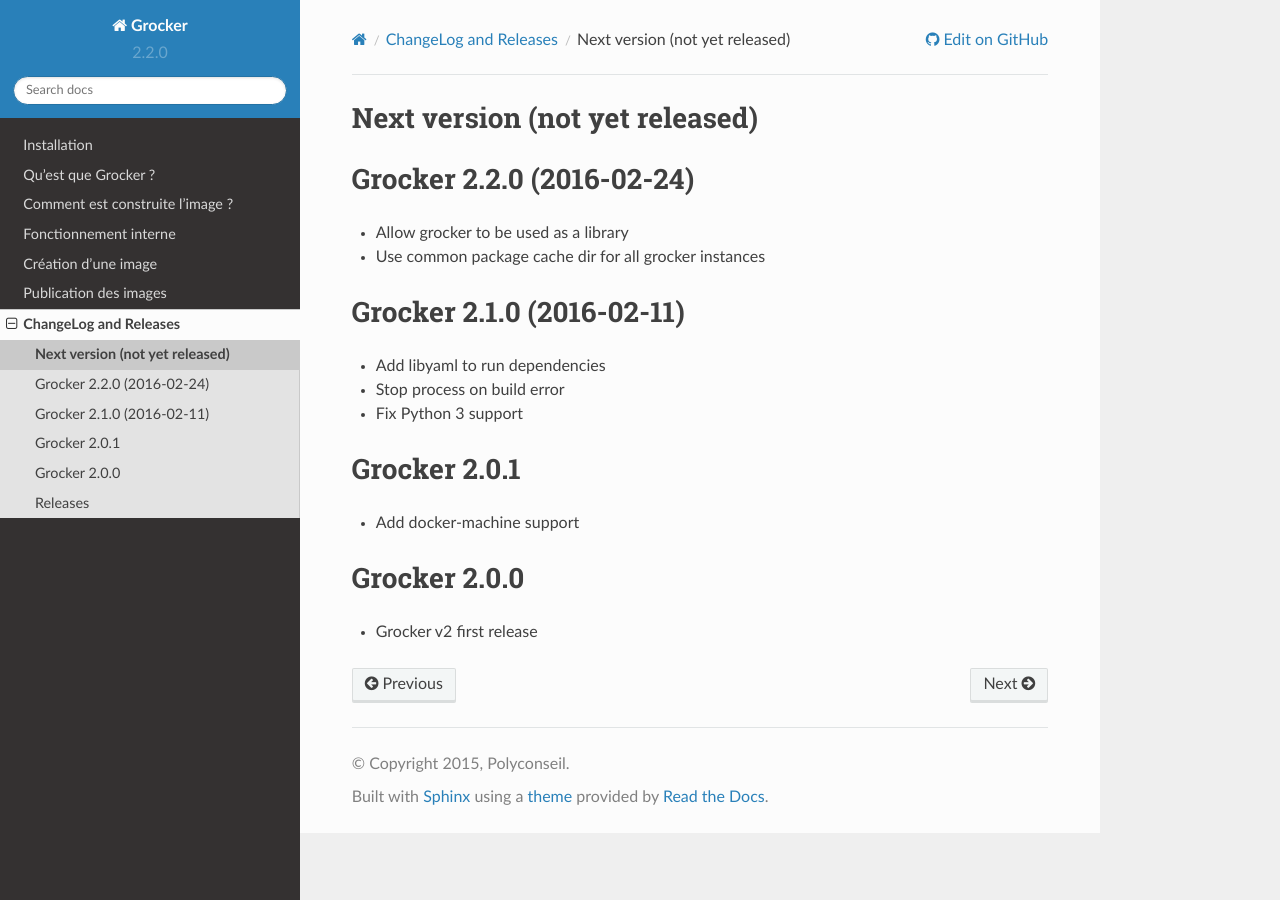
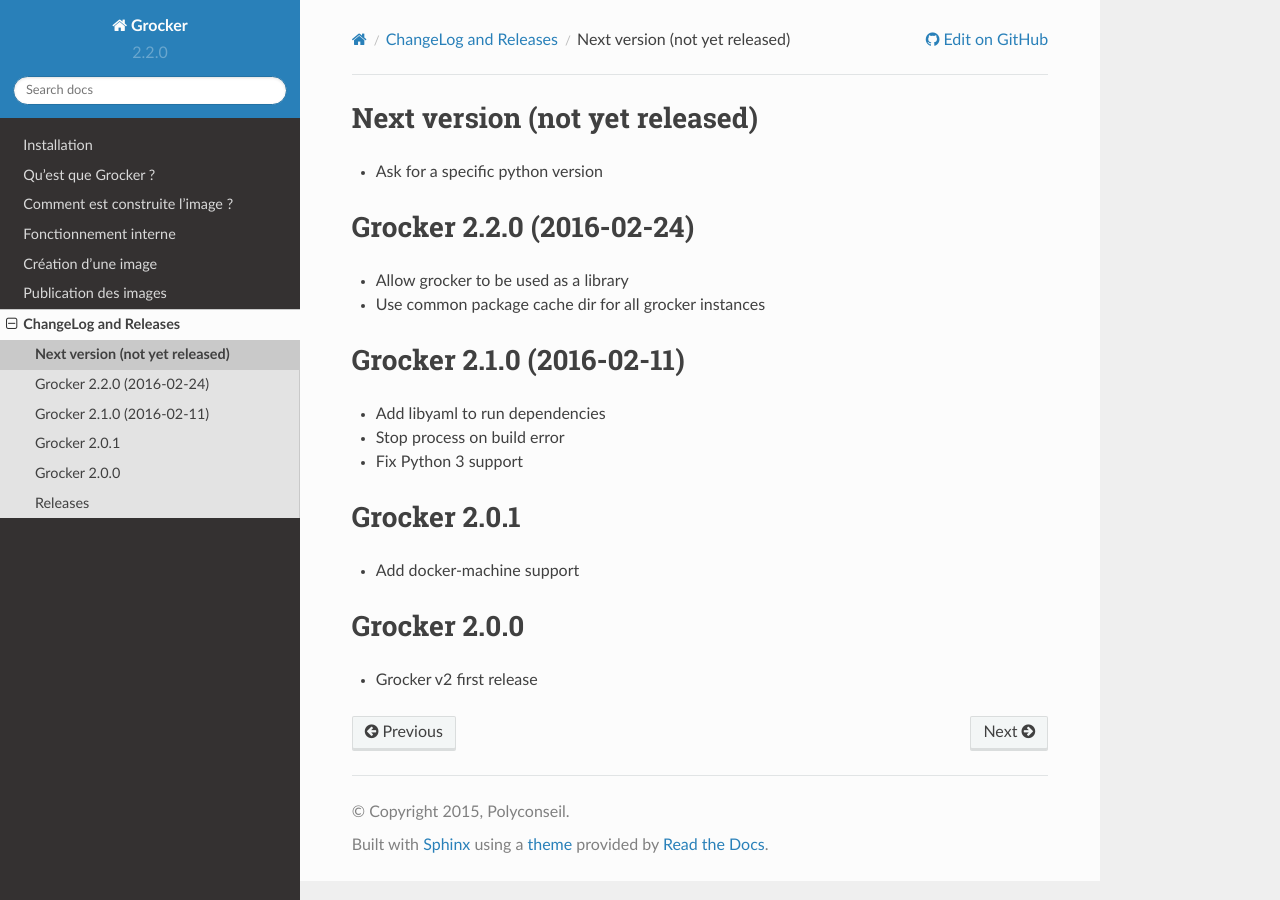
Before and after one commit to Polyconseil/grocker, a Sphinx documentation site: the page built from docs/changelog.rst, in a window 1280 px wide. Built offline with Sphinx 7.4.7 and the Read the Docs theme 2.0.0, drawn with Linux system fonts in a browser that asks for light colours.

Commit message:
changelog: update

```diff
--- a/docs/changelog.rst
+++ b/docs/changelog.rst
@@ -1,7 +1,7 @@
 Next version (not yet released)
 -------------------------------
 
-
+- Ask for a specific python version
 
 Grocker 2.2.0 (2016-02-24)
 --------------------------
```
